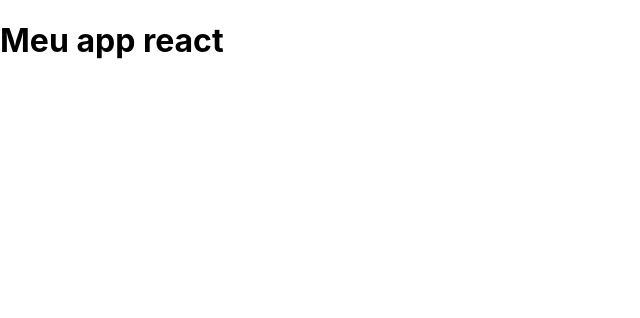
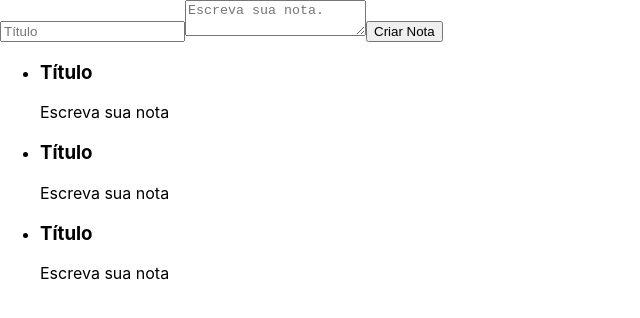
Before and after one commit to louis-amorim/react, a React (Create React App) app: page / in a window 1280 px wide. Shown: the top 318 px of the page, without its empty margins (0-640 px from the left). Built offline with nearby package versions, Linux system fonts and the light colour scheme.

Commit message:
criacao de formulario e componente 'lista de notas'

```diff
--- a/src/App.js
+++ b/src/App.js
@@ -1,7 +1,14 @@
-
+import ListaDeNotas from "./components/listaDeNotas"
 function App() {
   return (
-    <h1>Meu app react</h1>
+    <section>
+      <form>
+        <input type="text" placeholder="Título"/>
+        <textarea placeholder="Escreva sua nota."/>
+        <button>Criar Nota</button>
+      </form>
+      <ListaDeNotas/>
+    </section>
   );
 }
 
--- /dev/null
+++ b/src/components/listaDeNotas.jsx
@@ -0,0 +1,35 @@
+import React, { Component } from "react"
+
+export default class ListaDeNotas extends Component{
+   render(){
+       return(
+            <ul>
+                <li>
+                <section>
+                    <header>
+                    <h3>Título</h3>
+                    </header>
+                    <p>Escreva sua nota</p>
+                </section>
+                </li>
+                <li>
+                <section>
+                    <header>
+                    <h3>Título</h3>
+                    </header>
+                    <p>Escreva sua nota</p>
+                </section>
+                </li>
+                <li>
+                <section>
+                    <header>
+                    <h3>Título</h3>
+                    </header>
+                    <p>Escreva sua nota</p>
+                </section>
+                </li>
+            </ul>
+       )
+   }
+
+}
```
Also changed, not shown: 1 other file (tests, documents, lock files or other folders).
